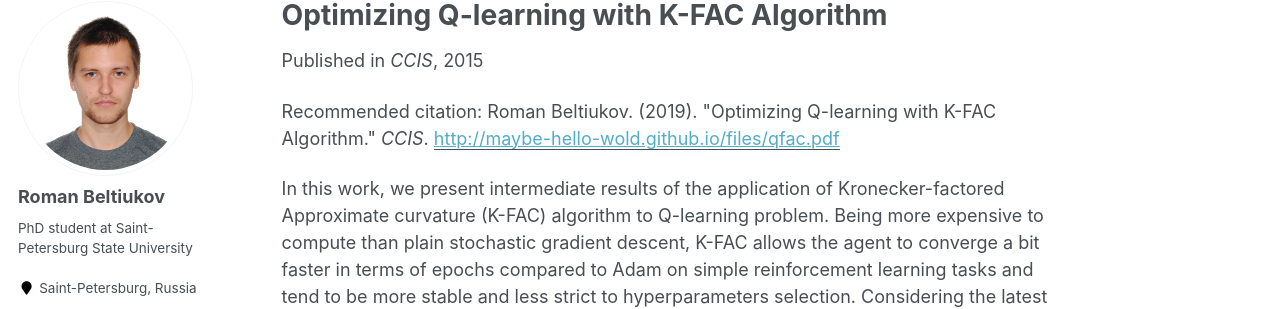
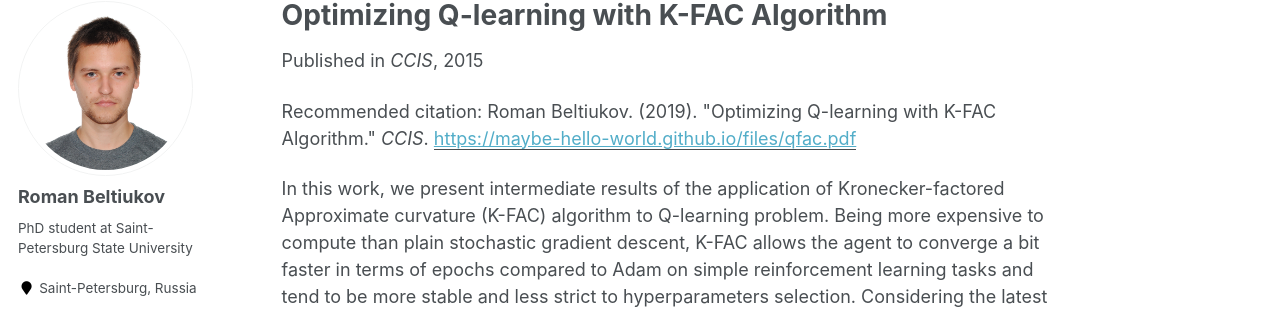
Before and after one commit to maybe-hello-world/maybe-hello-world.github.io, a Jekyll site: the page built from _publications/Q-FAC.md, in a window 1280 px wide and 939 px high. Shown: the part 117-426 px from the top of the window. Built offline with Jekyll 4.4.1, drawn with Linux system fonts in a browser that asks for light colours; some web fonts are replaced; part of the change alters nothing that is shown.

Commit message:
url update

```diff
--- a/_publications/Q-FAC.md
+++ b/_publications/Q-FAC.md
@@ -5,11 +5,11 @@ permalink: /publication/qfac
 excerpt: 'K-FAC (natural gradient descent approach) can be used for optimizing Q-learning algorithms and works rather well.'
 date: 2015-10-01
 venue: 'CCIS'
-paperurl: 'http://maybe-hello-wold.github.io/files/qfac.pdf'
+paperurl: 'https://maybe-hello-world.github.io/files/qfac.pdf'
 citation: 'Roman Beltiukov. (2019). &quot;Optimizing Q-learning with K-FAC Algorithm.&quot; <i>CCIS</i>.'
 ---
 In this work, we present intermediate results of the application of Kronecker-factored Approximate curvature (K-FAC) algorithm to Q-learning problem. Being more expensive to compute than plain stochastic gradient descent, K-FAC allows the agent to converge a bit faster in terms of epochs compared to Adam on simple reinforcement learning tasks and tend to be more stable and less strict to hyperparameters selection. Considering the latest results we show that DDQN with K-FAC learns more quickly than with other optimizers and improves constantly in contradiction to similar with Adam or RMSProp.
 
-[Download paper here](http://maybe-hello-wold.github.io/files/qfac.pdf)
+[Download paper here](https://maybe-hello-world.github.io/files/qfac.pdf)
 
 Roman Beltiukov. (2019). "Optimizing Q-learning with K-FAC Algorithm." <i>CCIS</i>.
```
